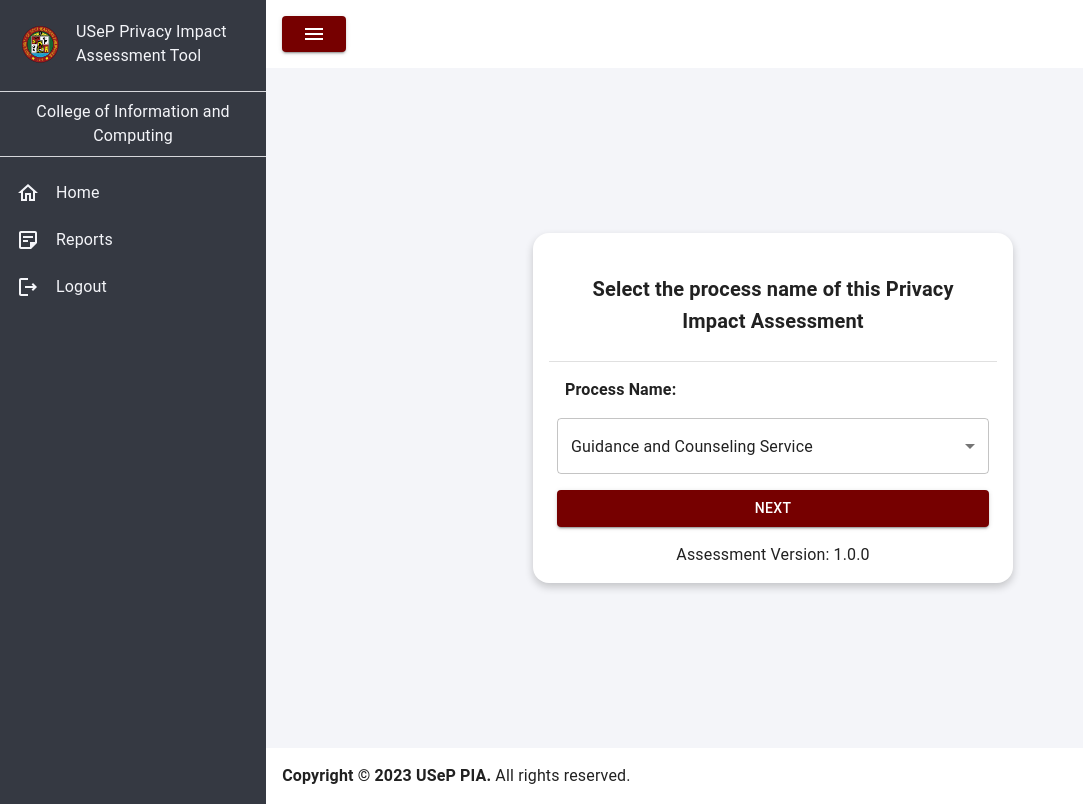
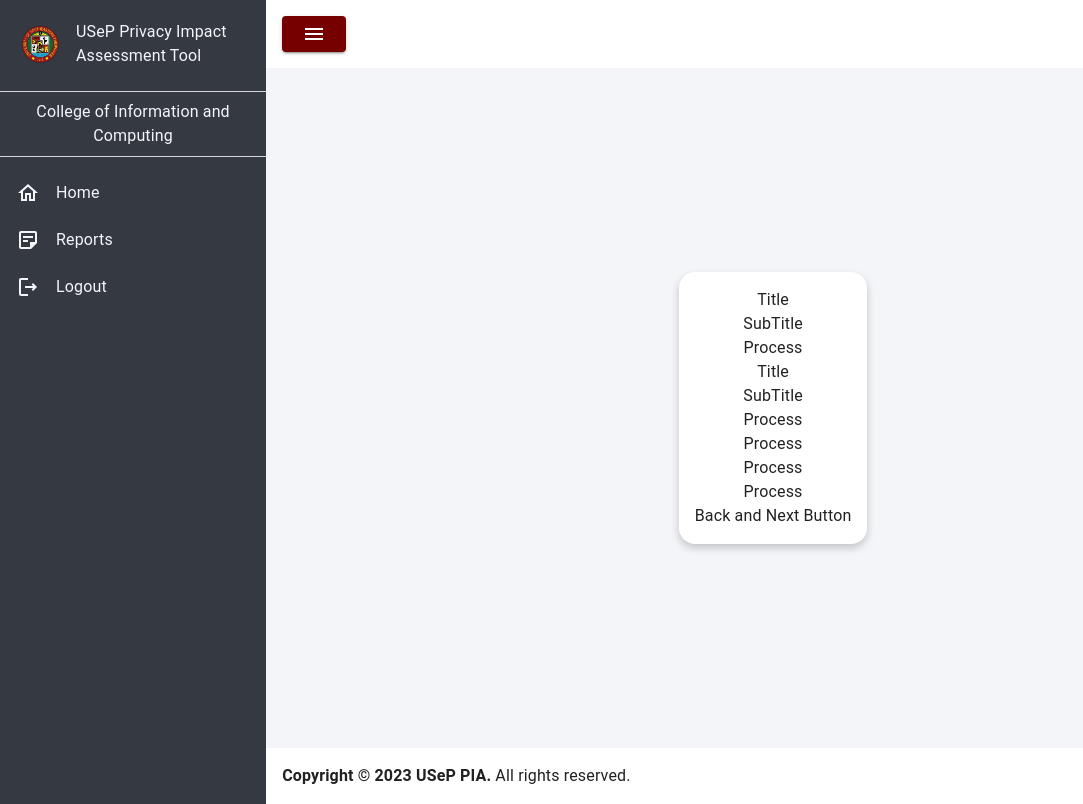
Before and after one commit to Edjery/PIATool-FrontEnd, a React (Vite) app: page / in a window 1280 px wide. Shown: the whole page, without its empty margins (0-1083 px from the left). Built offline with nearby package versions, Linux system fonts and the light colour scheme.

Commit message:
Initial: data process

```diff
--- a/src/components/MainContent.tsx
+++ b/src/components/MainContent.tsx
@@ -3,6 +3,7 @@ import { mainContentPrimaryColor } from "../values/colors";
 import UserHomePage from "./mainContent/UserHomePage";
 import Disclaimer from "./assessmentProcess/Disclaimer";
 import ProcessName from "./assessmentProcess/ProcessName";
+import DataProcess from "./assessmentProcess/DataProcess";
 
 const MainContent = () => {
   return (
@@ -21,7 +22,8 @@ const MainContent = () => {
     >
       {/* <UserHomePage /> */}
       {/* <Disclaimer /> */}
-      <ProcessName />
+      {/* <ProcessName /> */}
+      <DataProcess />
     </Box>
   );
 };
--- /dev/null
+++ b/src/components/assessmentProcess/DataProcess.tsx
@@ -0,0 +1,19 @@
+import { Typography } from "@mui/material";
+import CardContainer from "../common/CardContainer";
+
+const DataProcess = () => (
+  <CardContainer>
+    <Typography>Title</Typography>
+    <Typography>SubTitle</Typography>
+    <Typography>Process</Typography>
+    <Typography>Title</Typography>
+    <Typography>SubTitle</Typography>
+    <Typography>Process</Typography>
+    <Typography>Process</Typography>
+    <Typography>Process</Typography>
+    <Typography>Process</Typography>
+    <Typography>Back and Next Button</Typography>
+  </CardContainer>
+);
+
+export default DataProcess;
--- a/src/values/string.ts
+++ b/src/values/string.ts
@@ -11,6 +11,47 @@ export const processNameLabel = "Process Name: "
 
 export const assessmentVersionName = "Assessment Version: "
 export const assessmentVersion = "1.0.0"
+export const processDescriptionTitle = "Process Description"
+export const processDescription = "Describe the process and its context. Define and specify its intended goals. Complete the form below to provide a detailed description of the process."
+export const processTitle = "Process"
+export const dataSubjectLabel = "Data Subject/s: "
+export const dataSubjectHint = "This is the people the data is collected from"
+export const formNameLabel = "Form Name: "
+export const formNameHint = "This is the form used to collect personal data."
+export const formFieldLabel = "Data Field: "
+export const formFieldHint = "This is the fields filled by the data subject in the form"
+export const dataPurposeLabel = "Purpose for Processing: "
+export const dataPurposeHint = "This is the purpose for collecting data"
+export const dataSecurityLabel = "Security Measure: "
+export const dataSecurityHint = "This is how the collected data is secured"
+export const processNarrativeLabel = "Process Narrative: "
+export const processNarrativeHint = "This is a concise description of the steps involved in how a data is collected."
+export const processLevelAnalysisTitle = "Process-level Analysis: Data Lifecycle"
+export const processLevelAnalysisDescription = "Ensure each data collection method aligns with Data Privacy Principles outlined in Republic Act No. 10173. Answer questions below to confirm compliance."
+export const dataCollectionTitle = "Data Collection"
+export const dataSourceLabel = "Data source: "
+export const collectionMethodLabel = "Collection Method: "
+export const timingOfCollectionLabel = "Timing of Collection: "
+export const dataUseTitle = "Data Use"
+export const dataUseQuestion1 = "Is the data being user as is, or does it undergo further processing?"
+export const dataUseQuestion2 = "Is there automated decision making?"
+export const dataDisclosureTitle = "Data Disclosure"
+export const dataDisclosureQuestion1 = "Is the data being transferred to third parties?"
+export const dataDisclosureQuestion2 = "Who are the third-party recipients?"
+export const dataDisclosureQuestion3 = "Purpose of the transfer to the third party?"
+export const dataDisclosureQuestion4 = "Is the data transfer supported by a data sharing agreement or a data outsourcing agreement?"
+export const dataDisclosureQuestion5 = "Is the personal data transferred outside of the Philippines? if so, where?"
+export const dataStorageDisposalTitle = "Data Storage or Disposal"
+export const dataStorageDisposalQuestion1 = "Retention period"
+export const dataStorageDisposalQuestion2 = "Location of data/how stored"
+export const dataStorageDisposalQuestion3 = "Is personal data being destroyed?"
 
+export const noteLabel = "Note: "
+export const notApplicableNote = "Put N/A if not applicable"
 export const btnStart = "Start"
+export const btnBack = "Back"
 export const btnNext = "Next"
+export const btnAddField = "Add field"
+export const btnSave = "Save"
+export const btnRemove = "Remove"
+export const btnAddProcess = "Add Process"
```
